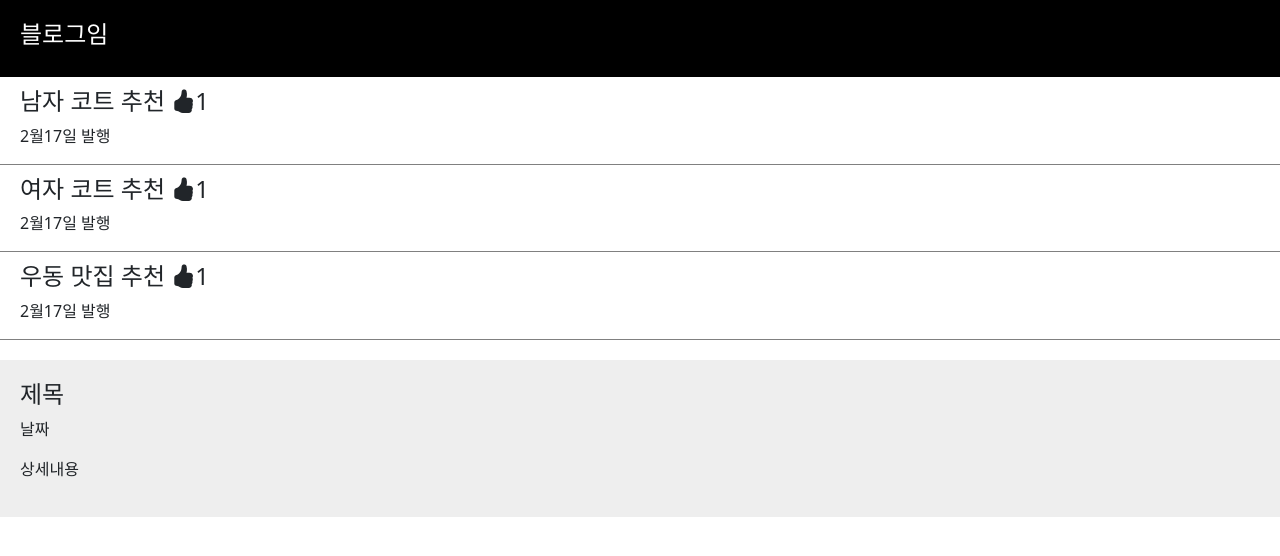
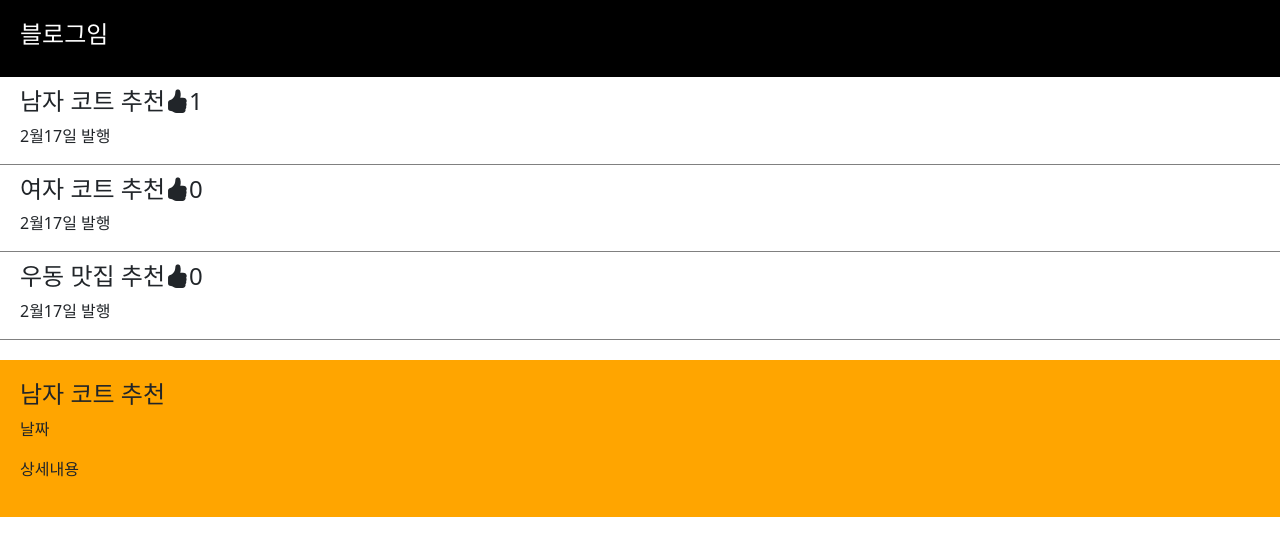
Before and after one commit to optimalMachine/my-portfolio-blog, a React (Create React App) app in the folder blog-frontend/: page / in a window 1280 px wide. Both pictures are taken after a click on the element 183 px from the left and 100 px from the top of the page. Shown: the top 556 px of the page. Built offline with nearby package versions, Linux system fonts and the light colour scheme.

Commit message:
Update App.js
updates a few features such as modals, etc.

```diff
--- a/blog-frontend/src/App.js
+++ b/blog-frontend/src/App.js
@@ -7,7 +7,7 @@ import 'bootstrap/dist/css/bootstrap.min.css';
 
 function App() {
     let [글제목,셋글제목] = useState(['남자 코트 추천','여자 코트 추천','우동 맛집 추천']);
-    let [counter, setCounter] = useState(0);
+    let [likeit, setLikeit] = useState([0,0,0]);
     let [modal,setModal] = useState(false);
     return (
         <div className="App">
@@ -16,8 +16,14 @@ function App() {
             </div>
            {
                 글제목.map(function(a,i){
-                    return(<div className="list">
-                        <h4 onClick={()=>{setModal(!modal)}}>{글제목[i]} <span onClick={()=>setCounter(counter+1)}><i class="bi bi-hand-thumbs-up-fill"></i></span>{counter}</h4>
+                    return(<div className="list" key={i}>
+                        <h4 onClick={()=>{setModal(!modal)}}>{글제목[i]}
+                        <span onClick={()=>
+                            {
+                                var temp = [...likeit];
+                                temp[i] = temp[i]+1;
+                                setLikeit(temp);
+                            }}><i class="bi bi-hand-thumbs-up-fill"></i></span>{likeit[i]}</h4>
                         <p>2월17일 발행</p>
             {/* 남자 코트 에서 여자 코트 변경 버튼 */}
             {/* <button onClick={()=>{
@@ -38,16 +44,16 @@ function App() {
 
     }}>change</button> */}
             {
-                modal == true ? <Modal /> : null
+                modal == true ? <Modal colors={'orange'} title={글제목} /> : null
             }
         </div>
     );
 }
 
-function Modal(){
+function Modal(props){
     return(
-        <div className = "modalComp">
-            <h4>제목</h4>
+        <div className = "modalComp" style={{background:props.colors}}>
+            <h4>{props.title[0]}</h4>
             <p>날짜</p>
             <p>상세내용</p>
         </div>
```
